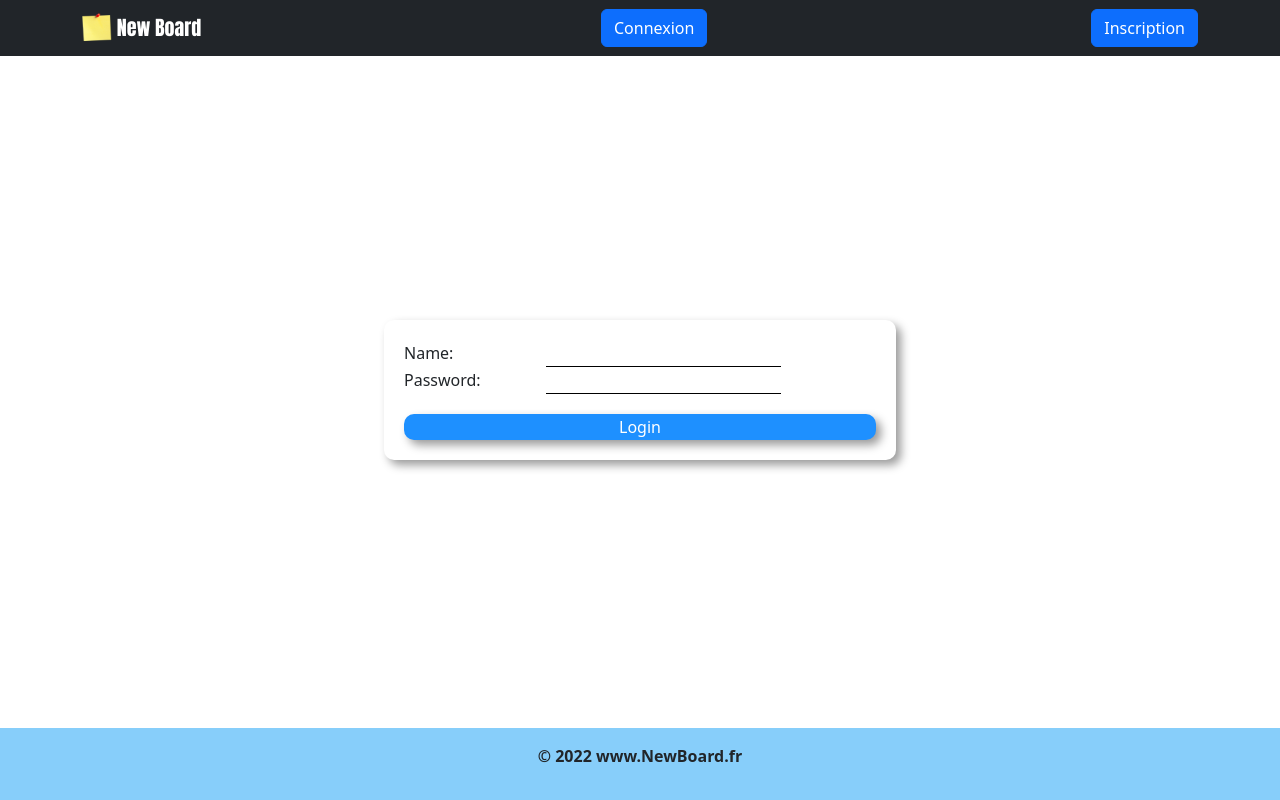
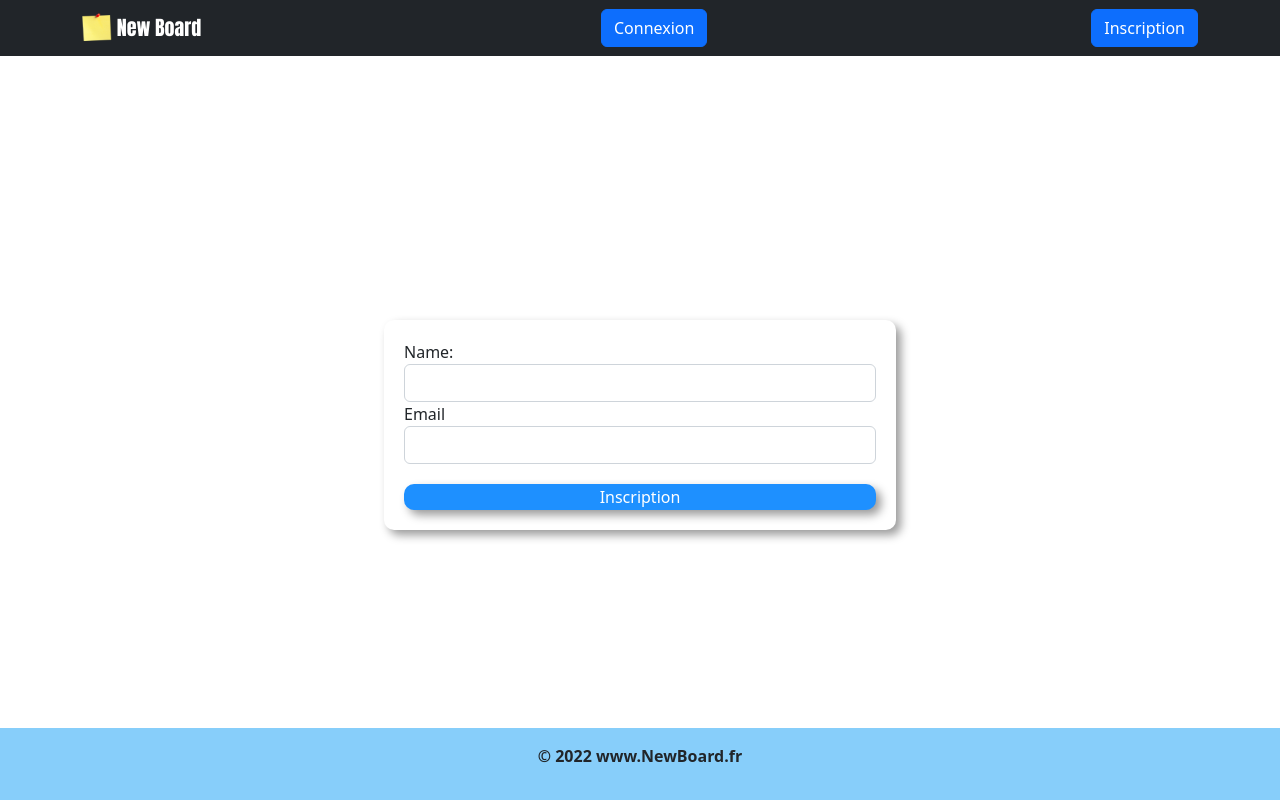
Before and after one commit to emerickCHALET/NewBoard, a React (Create React App) app in the folder newboard/: page /inscription in a window 1280 px wide. Built offline with nearby package versions, Linux system fonts and the light colour scheme.

Commit message:
Add validation with new design

```diff
--- a/newboard/package.json
+++ b/newboard/package.json
@@ -12,6 +12,7 @@
     "@types/react-dom": "^18.0.8",
     "bootstrap": "^5.2.2",
     "cdbreact": "^1.5.3",
+    "formik": "^2.2.9",
     "mdb-react-ui-kit": "^5.0.0",
     "react": "^18.2.0",
     "react-bootstrap": "^2.6.0",
@@ -20,7 +21,8 @@
     "react-router-dom": "^6.4.3",
     "react-scripts": "5.0.1",
     "typescript": "^4.8.4",
-    "web-vitals": "^3.0.4"
+    "web-vitals": "^3.0.4",
+    "yup": "^0.32.11"
   },
   "scripts": {
     "start": "react-scripts start",
--- a/newboard/src/pages/Insciption.tsx
+++ b/newboard/src/pages/Insciption.tsx
@@ -1,51 +1,66 @@
 import React from 'react';
-import type {FormEvent} from "react";
 import NavbarHome from "../components/NavbarHome";
 import Footer from "../components/Footer";
 import '../index.css';
-
-const sendForm = async (event: FormEvent<HTMLFormElement>) => {
-    event.preventDefault()
-
-    const {name, password} = event.target as typeof event.target & {
-        name: {value: string}
-        password: {value: string}
-    }
-
-    console.log(name.value, password.value)
-
-    /*await fetch('/route', {
-        headers: {
-            'Content-Type' : 'application/json'
-        },
-        method: 'POST',
-        body: JSON.stringify({
-            name: name.value,
-            password: password.value
-        })
-    })*/
-}
+import * as Yup from 'yup';
+import {Formik, ErrorMessage, Form, Field} from 'formik';
 
 const InscriptionPage = () => {
+
+    const validationSchema = Yup.object().shape({
+        name: Yup.string()
+            .min(2, "trop petit")
+            .max(25, "trop long!")
+            .required("Ce champ est obligatoire"),
+        email: Yup.string()
+            .email("email invalide")
+            .required("l'email est obligatoire")
+    });
+
+    const initialValues = {
+        name: "",
+        email: "",
+    };
+
+    const handleSubmit = (values: { name: string; email: string; }) => {
+        alert(JSON.stringify(values, null, 2));
+        console.log(values)
+    };
+
     return (
         <div className="wrap">
             <NavbarHome/>
+            <Formik
+                initialValues={initialValues}
+                validationSchema={validationSchema}
+                onSubmit={(values) => handleSubmit(values)}
+            >
                 <div className="inscription-wrap">
-            <form className="form-inscription" onSubmit={evt =>{sendForm(evt)}}>
+                    <Form className="form-inscription">
                         <fieldset className={"field-area"}>
                             <label htmlFor="name">Name:</label>
-                    <input type="text" id={"name"} />
+                            <Field name="name" className="form-control" type="text"/>
+                            <ErrorMessage
+                                name="name"
+                                component="small"
+                                className="text-danger"
+                            />
                         </fieldset>
                         <fieldset className={"field-area"}>
-                    <label htmlFor={"password"}>Password:</label>
-                    <input type={"password"} id={"password"} />
+                            <label htmlFor={"email"}>Email</label>
+                            <Field name="email" className="form-control" type="email"/>
+                            <ErrorMessage
+                                name="email"
+                                component="small"
+                                className="text-danger"
+                            />
                         </fieldset>
-                <button className={"form-button"} type={"submit"}>Login</button>
-            </form>
+                        <button className={"form-button"} type="submit">Inscription</button>
+                    </Form>
                 </div>
+            </Formik>
             <Footer/>
         </div>
-
     )
 }
 
```
Also changed, not shown: 1 other file (tests, documents, lock files or other folders). Lines whose indentation alone changed are shown as unchanged.
